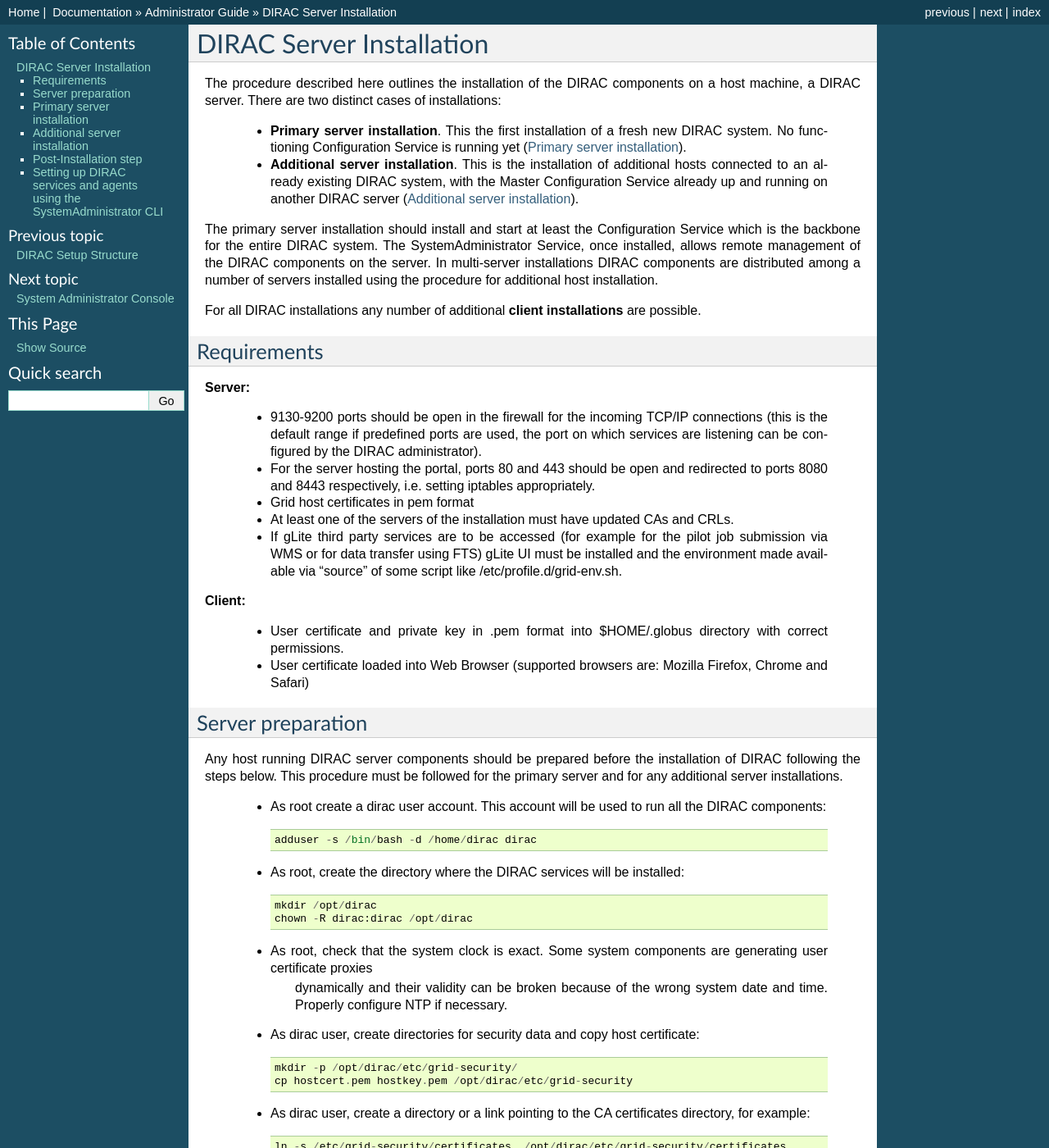
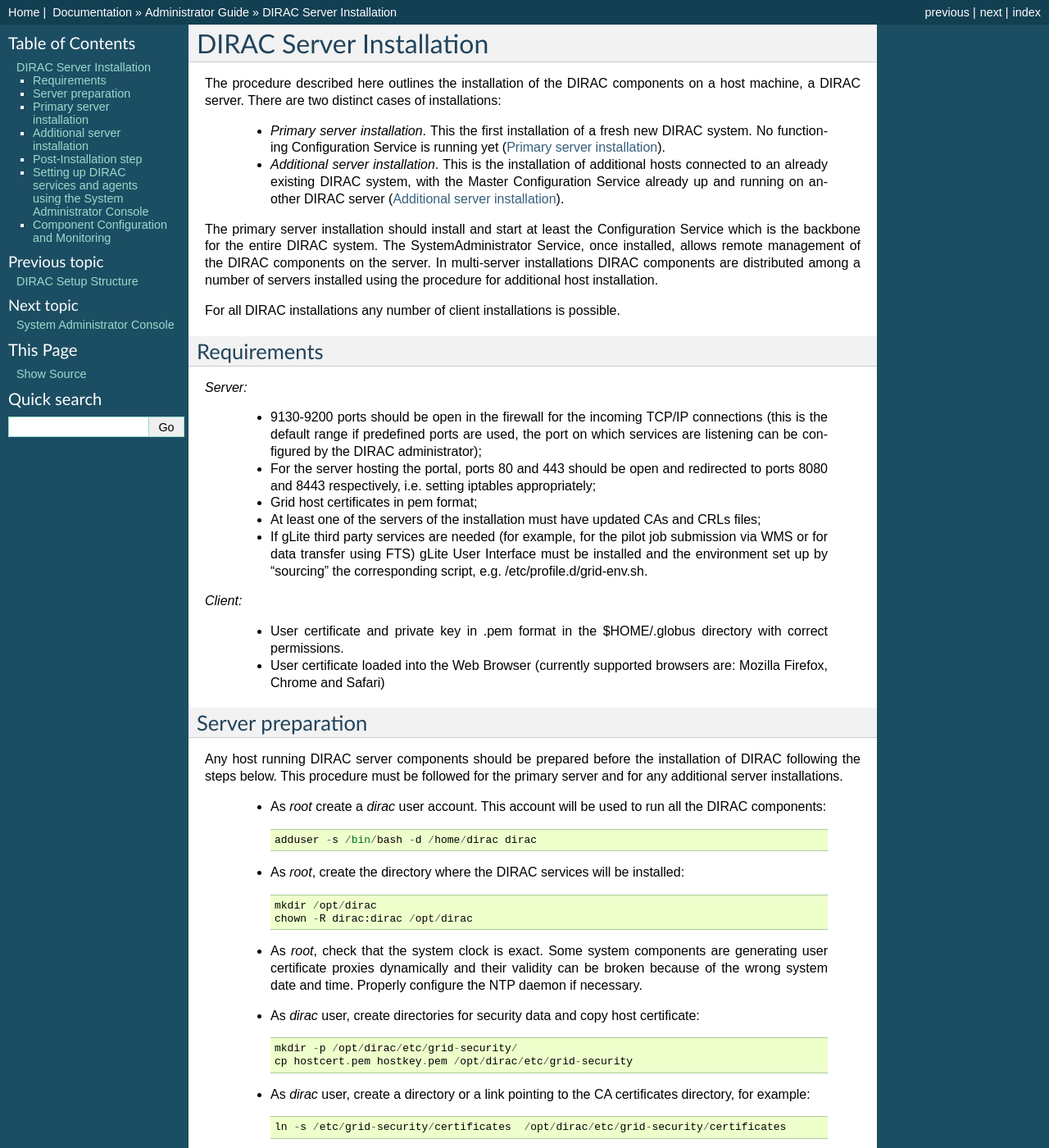
Before and after one commit to atsareg/DIRACDocs, a Sphinx documentation site: the page built from source/AdministratorGuide/InstallingDIRACService/index.rst, in a window 1280 px wide and 1400 px high. Shown: the whole window at 82% size. Built offline with Sphinx 7.4.7, drawn with Linux system fonts in a browser that asks for light colours; pages that are not in the unit, such as notebooks, are missing from menus; some of the changed text lies outside the part shown.

Commit message:
Updated the Server installation and SetupStructure sections
git-svn-id: https://dirac-grid.googlecode.com/svn/Docs/trunk/Docs/DIRAC@320 9d024332-2c92-11df-8474-0f70896a4c6b

```diff
--- a/source/AdministratorGuide/InstallingDIRACService/index.rst
+++ b/source/AdministratorGuide/InstallingDIRACService/index.rst
@@ -5,9 +5,9 @@
 The procedure described here outlines the installation of the DIRAC components on a host machine, a
 DIRAC server. There are two distinct cases of installations:
 
-  - **Primary server installation**. This the first installation of a fresh new DIRAC system. No functioning
+  - *Primary server installation*. This the first installation of a fresh new DIRAC system. No functioning
     Configuration Service is running yet (:ref:`install_primary_server`).
-  - **Additional server installation**. This is the installation of additional hosts connected to an already
+  - *Additional server installation*. This is the installation of additional hosts connected to an already
     existing DIRAC system, with the Master Configuration Service already up and running on another
     DIRAC server (:ref:`install_additional_server`).
 
@@ -16,29 +16,29 @@
 management of the DIRAC components on the server. In multi-server installations DIRAC components are
 distributed among a number of servers installed using the procedure for additional host installation.
 
-For all DIRAC installations any number of additional **client installations** are possible.
+For all DIRAC installations any number of client installations is possible.
 
 Requirements
 -----------------------------------------------
 
-**Server:**
+*Server:*
 
       - 9130-9200 ports should be open in the firewall for the incoming TCP/IP connections (this is the
         default range if predefined ports are used, the port on which services are listening can be
-        configured by the DIRAC administrator).
+        configured by the DIRAC administrator);
       - For the server hosting the portal, ports 80 and 443 should be open and redirected to ports
-        8080 and 8443 respectively, i.e. setting iptables appropriately.
-      - Grid host certificates in pem format
-      - At least one of the servers of the installation must have updated CAs and CRLs.
-      - If gLite third party services are to be accessed (for example for the pilot job submission via WMS
-        or for data transfer using FTS) gLite UI must be installed and the environment made available via
-        "source" of some script like /etc/profile.d/grid-env.sh.
+        8080 and 8443 respectively, i.e. setting iptables appropriately;
+      - Grid host certificates in pem format;
+      - At least one of the servers of the installation must have updated CAs and CRLs files;
+      - If gLite third party services are needed (for example, for the pilot job submission via WMS
+        or for data transfer using FTS) gLite User Interface must be installed and the environment set up
+        by "sourcing" the corresponding script, e.g. /etc/profile.d/grid-env.sh.
 
-**Client:**
+*Client:*
 
-      - User certificate and private key in .pem format into $HOME/.globus directory with correct
+      - User certificate and private key in .pem format in the $HOME/.globus directory with correct
         permissions.
-      - User certificate loaded into Web Browser (supported browsers are: Mozilla Firefox, Chrome
+      - User certificate loaded into the Web Browser (currently supported browsers are: Mozilla Firefox, Chrome
         and Safari)
 
 Server preparation
@@ -47,31 +47,31 @@
 Any host running DIRAC server components should be prepared before the installation of DIRAC following
 the steps below. This procedure must be followed for the primary server and for any additional server installations.
 
- - As root create a dirac user account. This account will be used to run all the DIRAC components::
+ - As *root* create a *dirac* user account. This account will be used to run all the DIRAC components::
 
       adduser -s /bin/bash -d /home/dirac dirac
 
- - As root, create the directory where the DIRAC services will be installed::
+ - As *root*, create the directory where the DIRAC services will be installed::
 
       mkdir /opt/dirac
       chown -R dirac:dirac /opt/dirac
 
- - As root, check that the system clock is exact. Some system components are generating user certificate proxies
-    dynamically and their validity can be broken because of the wrong system date and time. Properly configure
-    NTP if necessary.
+ - As *root*, check that the system clock is exact. Some system components are generating user certificate proxies
+   dynamically and their validity can be broken because of the wrong system date and time. Properly configure
+   the NTP daemon if necessary.
 
- - As dirac user, create directories for security data and copy host certificate::
+ - As *dirac* user, create directories for security data and copy host certificate::
 
       mkdir -p /opt/dirac/etc/grid-security/
       cp hostcert.pem hostkey.pem /opt/dirac/etc/grid-security
 
- - As dirac user, create a directory or a link pointing to the CA certificates directory, for example::
+ - As *dirac* user, create a directory or a link pointing to the CA certificates directory, for example::
 
       ln -s /etc/grid-security/certificates  /opt/dirac/etc/grid-security/certificates
 
    (this is only mandatory in one of the servers. Others can be synchronized from this one using DIRAC tools.)
 
- - As dirac user download the install_site.sh::
+ - As *dirac* user download the install_site.sh script::
 
       mkdir /home/dirac/DIRAC
       cd /home/dirac/DIRAC
@@ -82,14 +82,15 @@
 Primary server installation
 ----------------------------
 
-The installation consists of setting up a minimal set of services which will allow to use
-the SystemAdministrator interface to complete the installation. The following steps should
+The installation consists of setting up a set of services, agents and databases for the
+required DIRAC functionality. The SystemAdministrator interface can be used later to complete
+the installation by setting up additional components. The following steps should
 be taken:
 
   - Editing the installation configuration file. This file contains all
-    the necessary information describing the installation. It can contain also additional configuration
-    data. By editing the configuration file one can describe the complete DIRAC server or
-    just a subset for initial setup. Below is an example of a commented configuration file.
+    the necessary information describing the installation. By editing the configuration
+    file one can describe the complete DIRAC server or
+    just a subset for the initial setup. Below is an example of a commented configuration file.
     This file corresponds to a minimal DIRAC server configuration which allows to start
     using the system::
 
@@ -103,7 +104,9 @@
         #
         #  DIRAC release version (this is an example, you should find out the current
         #  production release)
-        Release = v5r8
+        Release = v5r13
+        #  Python version os the installation
+        PythonVersion = 26
         #  To install the Server version of DIRAC (the default is client)
         InstallType = server
         #  LCG python bindings for SEs and LFC. Specify this option only if your installation
@@ -152,7 +155,12 @@
         #
         #  Name of the Admin user (default: None )
         AdminUserName = atsareg
-        #  DN of the Admin user certificate (*) (default: None )
+        #  DN of the Admin user certificate (default: None )
+        #  In order the find out the DN that needs to be included in the Configuration for a given
+        #  host or user certificate the following command can be used::
+        #
+        #          openssl x509 -noout -subject -enddate -in <certfile.pem>
+        #
         AdminUserDN = /O=GRID-FR/C=FR/O=CNRS/OU=CPPM/CN=Andrei Tsaregorodtsev
         #  Email of the Admin user (default: None )
         AdminUserEmail = atsareg@in2p3.fr
@@ -162,15 +170,14 @@
         HostDN = /DC=ch/DC=cern/OU=computers/CN=volhcb29.cern.ch
         # Define the Configuration Server as Master for your installations
         ConfigurationMaster = yes
+
         #
-        #  The following options defined components to be installed
+        #  The following options define components to be installed
         #
         #  Name of the installation host (default: the current host )
         #  Used to build the URLs the services will publish
         # Host = dirac.cern.ch
         Host =
-        #  List of DIRAC Systems to be installed
-        Systems = Configuration,Framework
         #  List of Services to be installed
         Services  = Configuration/Server
         Services += Framework/SystemAdministrator
@@ -197,7 +204,8 @@
          }
        }
 
-  - Run install_site.sh giving the edited CFG file as the argument::
+  - Run install_site.sh giving the edited configuration file as the argument. The configuration file must have
+    .cfg extension (CFG file)::
 
       ./install_site.sh install.cfg
 
@@ -211,7 +219,8 @@
                             Web_paster : Run           5    30829
 
 Now the basic services - Configuration and SystemAdministrator - are installed. The rest of the installation can proceed using
-the DIRAC Administrator interface, either command line (CLI) or using Web Portal (eventually, not available yet).
+the DIRAC Administrator interface, either command line (System Administrator Console) or using Web Portal (eventually,
+not available yet).
 
 It is also possible to include any number of additional systems, services, agents and databases to be installed by "install_site.sh".
 
@@ -272,8 +281,6 @@
         #  Service in your installation, for the primary server it should not used)
         ConfigurationServer = dips://myprimaryserver.name:9135/Configuration/Server
         ConfigurationServer += dips://localhost:9135/Configuration/Server
-        #  Flag to set up the Configuration Server as Master (use only in the primary server)
-        # ConfigurationMaster = yes
         #  Configuration Name
         ConfigurationName = MyConfiguration
 
@@ -282,17 +289,12 @@
         #   The simplest option is to install a slave of the Configuration Server and a
         #   SystemAdministrator for remote management.
         #
-        # Define the Configuration Server as Master for your installations
-        ConfigurationMaster = yes
-        #
         #  The following options defined components to be installed
         #
         #  Name of the installation host (default: the current host )
         #  Used to build the URLs the services will publish
         # Host = dirac.cern.ch
         Host =
-        #  List of DIRAC Systems to be installed
-        Systems = Configuration,Framework
         #  List of Services to be installed
         Services  = Configuration/Server
         Services += Framework/SystemAdministrator
@@ -307,15 +309,15 @@
 Post-Installation step
 ---------------------------
 
-In order to make the DIRAC components running we use the *runit* mechanism (http://smarden.org/runit/). For each component that need to
-be running permanently (services and agents) there is one directory created under */opt/dirac/startup* that is
+In order to make the DIRAC components running we use the *runit* mechanism (http://smarden.org/runit/). For each component that
+must run permanently (services and agents) there is a directory created under */opt/dirac/startup* that is
 monitored by a *runsvdir* daemon. The installation procedures above will properly start this daemon. In order
-to make the start persistent between reboots you need to add some hook in your boot sequence. A possible solution
+to ensure starting the DIRAC components at boot you need to add a hook in your boot sequence. A possible solution
 is to add an entry in the */etc/initab*::
 
       SV:123456:respawn:/opt/dirac/sbin/runsvdir-start
 
-Together with a script like (it assumes that in your server DIRAC is using dirac local user to execute::
+Together with a script like (it assumes that in your server DIRAC is using *dirac* local user to run)::
 
       #!/bin/bash
       source /opt/dirac/bashrc
@@ -330,12 +332,12 @@
       RUNSVDIR=`which runsvdir`
       exec chpst -u dirac $RUNSVDIR -P /opt/dirac/startup 'log:  DIRAC runsv'
 
-The same script can be used restart all DIRAC components running on the machine.
+The same script can be used to restart all DIRAC components running on the machine.
 
 .. _setting_with_CLI:
 
-Setting up DIRAC services and agents using the SystemAdministrator CLI
-------------------------------------------------------------------------
+Setting up DIRAC services and agents using the System Administrator Console
+----------------------------------------------------------------------------
 
 To use the SystemAdministrator CLI, you will need first to install the DIRAC Client software on some machine.
 To install the DIRAC Client, follow the procedure described in the User Guide.
@@ -382,9 +384,12 @@
       install agent Configuration CE2CSAgent
 
 Note that all the necessary commands above can be collected in a text file and the whole installation can be
-accomplished with a single CLI command:::
+accomplished with a single command:::
 
       execfile <command_file>
+
+Component Configuration and Monitoring
+----------------------------------------
 
 At this point all the services should be running with their default configuration parameters.
 To change the components configuration parameters
@@ -393,13 +398,7 @@
 
       Systems -> Configuration -> Manage Configuration
 
-  - In the server all the logs of the services are stored and rotated in separate files and can be checked using the following command
+  - In the server all the logs of the services and agents are stored and rotated in
+    files that can be checked using the following command::
 
-      tail -f  /opt/dirac/startup/<INSTANCE>_<Service or Agent>/log/current
-
-(*) In order the find out the DN that needs to be included in the Configuration for a given host or users
-certificate the following command can be used::
-
-  openssl x509 -noout -subject -enddate -in <certfile.pem>
-
-Last Updated by R. Graciani, March 28, 2011
+      tail -f  /opt/dirac/startup/<System>_<Service or Agent>/log/current
--- a/source/AdministratorGuide/tree.rst
+++ b/source/AdministratorGuide/tree.rst
@@ -3,7 +3,7 @@
 ==================================
 
 .. toctree::
-   :maxdepth: 2
+   :maxdepth: 1
 
    SetupStructure/index
    InstallingDIRACService/index
```
Also changed, not shown: other parts of source/AdministratorGuide/InstallingDIRACService/index.rst (+5 -5 lines), source/AdministratorGuide/SetupStructure/index.rst (+31 -26 lines).
